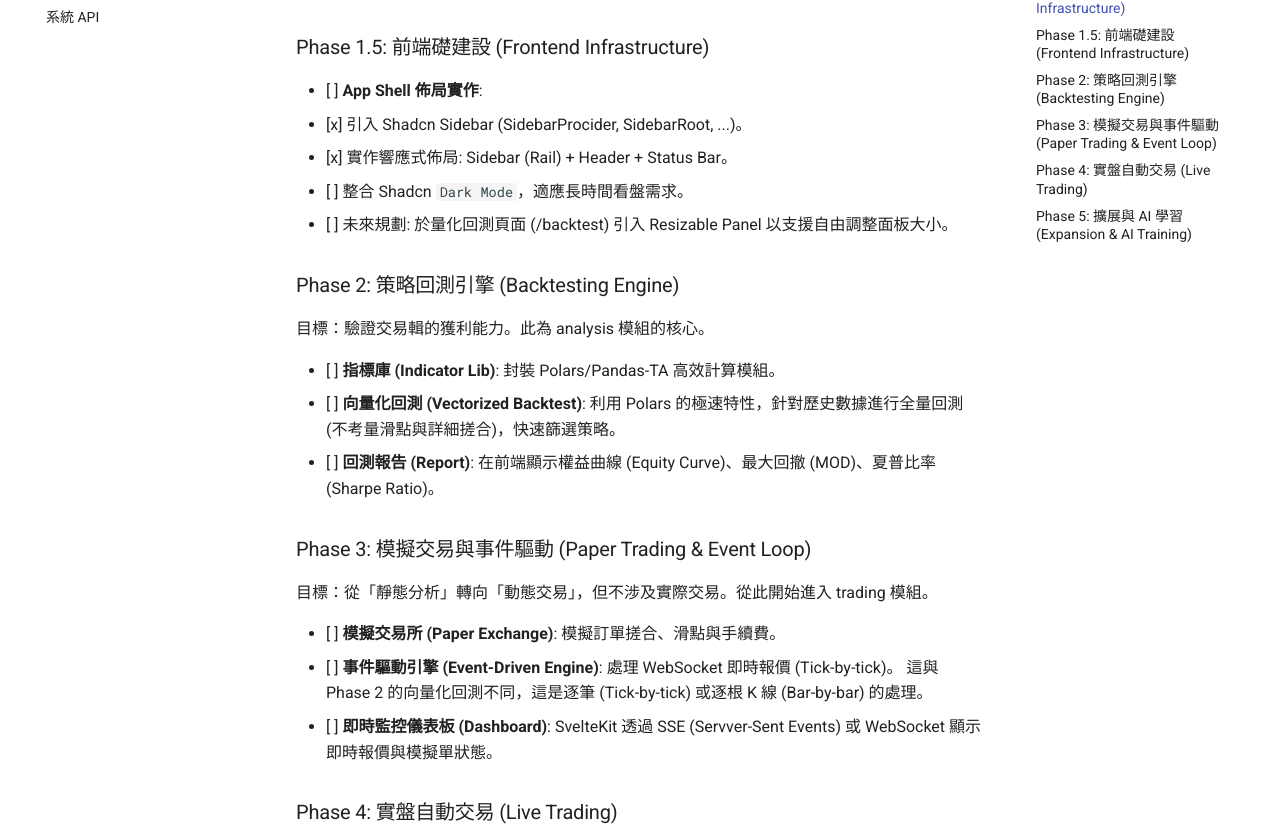
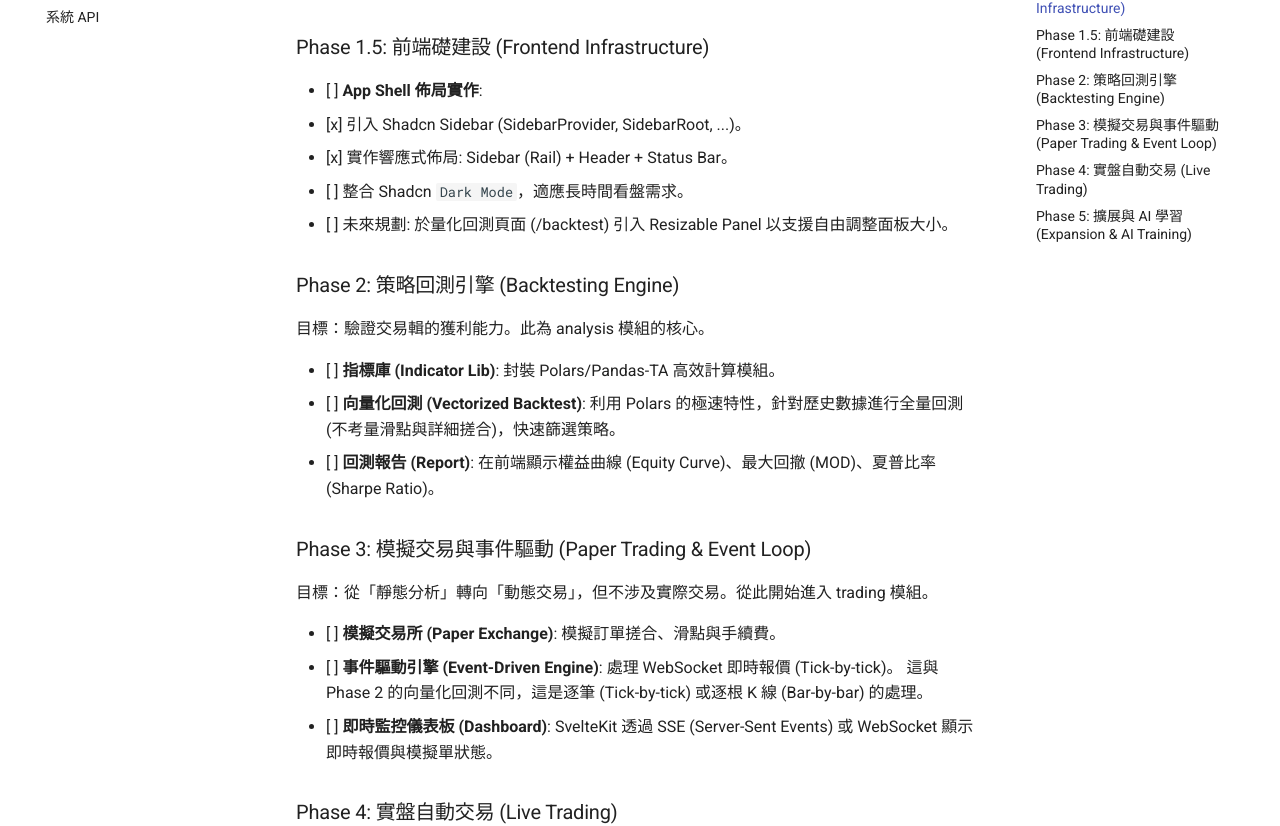
Before and after one commit to dottdev/crypto-qa-doc, an MkDocs documentation site: the page built from docs/ROADMAP.md, in a window 1280 px wide and 1400 px high, scrolled down 1077 px. Shown: the part 145-971 px from the top of the window. Built offline with MkDocs 1.6.1 and Material for MkDocs 9.7.7, drawn with Linux system fonts in a browser that asks for light colours; some of the changed text lies outside the part shown.

```diff
--- a/docs/ROADMAP.md
+++ b/docs/ROADMAP.md
@@ -32,7 +32,7 @@
 ### Phase 1.5: 前端礎建設 (Frontend Infrastructure)
 
 - [ ] **App Shell 佈局實作**:
-  - [x] 引入 Shadcn Sidebar (SidebarProcider, SidebarRoot, ...)。
+  - [x] 引入 Shadcn Sidebar (SidebarProvider, SidebarRoot, ...)。
   - [x] 實作響應式佈局: Sidebar (Rail) + Header + Status Bar。
   - [ ] 整合 Shadcn `Dark Mode`，適應長時間看盤需求。
   - [ ] 未來規劃: 於量化回測頁面 (/backtest) 引入 Resizable Panel 以支援自由調整面板大小。
@@ -52,7 +52,7 @@
 - [ ] **模擬交易所 (Paper Exchange)**: 模擬訂單搓合、滑點與手續費。
 - [ ] **事件驅動引擎 (Event-Driven Engine)**: 處理 WebSocket 即時報價 (Tick-by-tick)。
   這與 Phase 2 的向量化回測不同，這是逐筆 (Tick-by-tick) 或逐根 K 線 (Bar-by-bar) 的處理。
-- [ ] **即時監控儀表板 (Dashboard)**: SvelteKit 透過 SSE (Servver-Sent Events) 或 WebSocket 顯示即時報價與模擬單狀態。
+- [ ] **即時監控儀表板 (Dashboard)**: SvelteKit 透過 SSE (Server-Sent Events) 或 WebSocket 顯示即時報價與模擬單狀態。
 
 ### Phase 4: 實盤自動交易 (Live Trading)
 
```
Also changed, not shown: other parts of docs/ROADMAP.md (+1 -1 lines), docs/API.md (+2 -2 lines), docs/README.md (+1 -1 lines), docs/index.md (+1 -1 lines).
